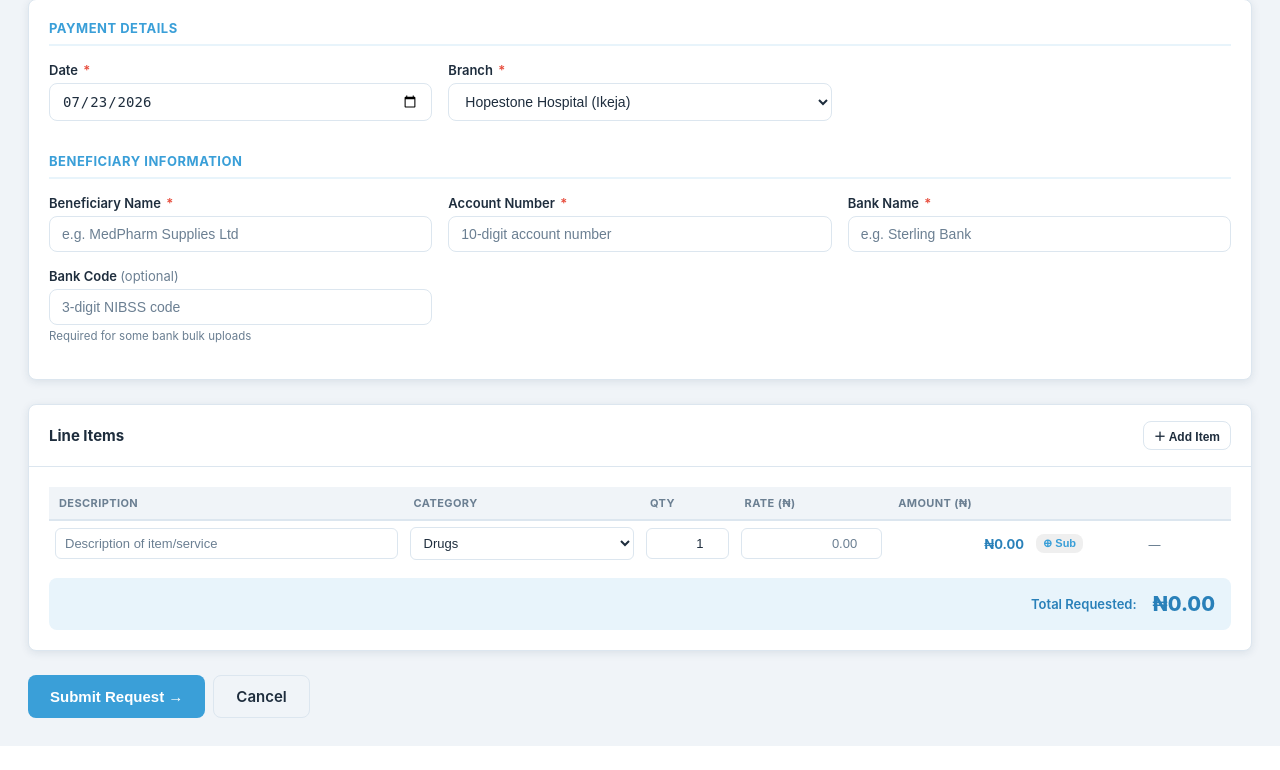
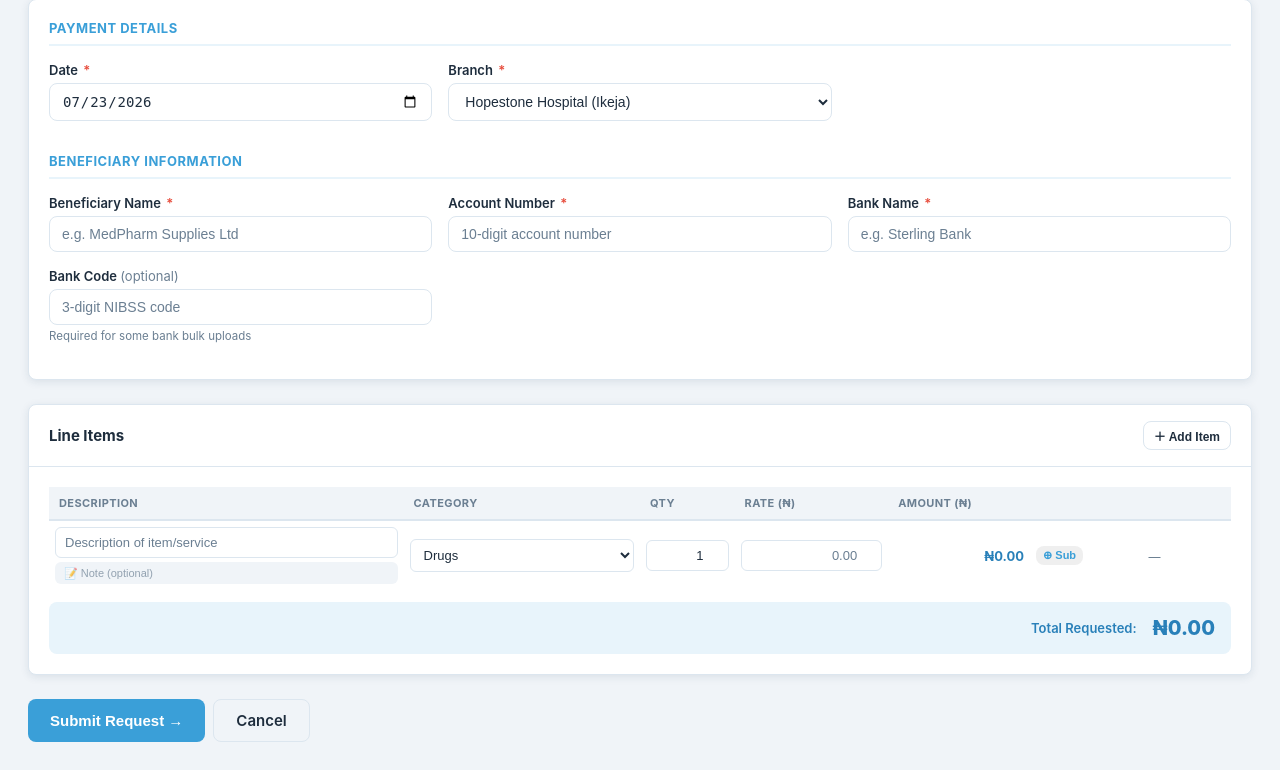
Before and after one commit to surediagnostic-cmd/hopestone-payments, a Flask app: page /requests/new in a window 1280 px wide. Shown: the part 98-868 px from the top of the page. Before the commit the page ends 844 px from the top, so only its background shows below. Run offline with Flask 3, Linux system fonts and the light colour scheme; a user stored in the database is signed in; data comes from the database, SQL or seed files in the repository.

Commit message:
Add per-item notes to payment request line items
- PaymentRequestItem: new nullable note column (VARCHAR 1000)
- app.py: migration adds note column to hop_payment_request_items
- new_request.html: small 📝 Note input below description for every
  item and sub-item row; serialised into items_json before submit
- routes/requests.py: persists note on all item types (standalone,
  parent roll-up, sub-item); note column added to Excel export
- request_detail.html + review_request.html: notes render as italic
  muted text below description when present (both parent and sub-item)

Co-Authored-By: Claude Sonnet 4.6 <noreply@anthropic.com>

```diff
--- a/app.py
+++ b/app.py
@@ -129,6 +129,20 @@ def _run_migrations():
             except Exception:
                 pass
 
+        result = conn.execute(text(
+            "SELECT column_name FROM information_schema.columns "
+            "WHERE table_name='hop_payment_request_items' AND column_name='note'"
+        ))
+        if not result.fetchone():
+            try:
+                conn.execute(text(
+                    "ALTER TABLE hop_payment_request_items ADD COLUMN note VARCHAR(1000)"
+                ))
+                conn.commit()
+                print("[migration] Added note to hop_payment_request_items", flush=True)
+            except Exception:
+                pass
+
 
 def _seed_defaults():
     from models import Branch, Category, User
--- a/models.py
+++ b/models.py
@@ -141,6 +141,7 @@ class PaymentRequestItem(db.Model):
         nullable=True,
     )
     description = db.Column(db.String(500), nullable=False)
+    note        = db.Column(db.String(1000), nullable=True)
     category_id = db.Column(db.Integer, db.ForeignKey("hop_categories.id"), nullable=False)
     quantity = db.Column(db.Integer, nullable=False, default=1)
     rate = db.Column(db.Numeric(14, 2), nullable=False)
--- a/routes/requests.py
+++ b/routes/requests.py
@@ -341,6 +341,7 @@ def new_request():
                     parent_item = PaymentRequestItem(
                         request_id=pr.id,
                         description=desc,
+                        note=node.get("note", "").strip() or None,
                         category_id=int(node.get("cat_id", 1)),
                         quantity=1,
                         rate=Decimal("0"),
@@ -362,6 +363,7 @@ def new_request():
                             request_id=pr.id,
                             parent_id=parent_item.id,
                             description=cdesc,
+                            note=child.get("note", "").strip() or None,
                             category_id=int(child.get("cat_id", 1)),
                             quantity=cqty,
                             rate=crate,
@@ -377,6 +379,7 @@ def new_request():
                     db.session.add(PaymentRequestItem(
                         request_id=pr.id,
                         description=desc,
+                        note=node.get("note", "").strip() or None,
                         category_id=int(node.get("cat_id", 1)),
                         quantity=qty,
                         rate=rate,
@@ -691,7 +694,7 @@ def export_requests():
     headers = [
         "Reference", "Date", "Branch", "Beneficiary Name", "Account Number",
         "Bank", "Bank Code", "Requested (₦)", "Approved (₦)", "Status",
-        "Category", "Parent Item", "Description", "Qty", "Rate (₦)", "Amount (₦)",
+        "Category", "Parent Item", "Description", "Note", "Qty", "Rate (₦)", "Amount (₦)",
         "Upload Status", "Submitted By",
     ]
     for col, h in enumerate(headers, 1):
@@ -720,11 +723,12 @@ def export_requests():
             ws.cell(row=row, column=11, value=item.category.name if item.category else "")
             ws.cell(row=row, column=12, value=item.parent_item.description if item.parent_id else "")
             ws.cell(row=row, column=13, value=item.description)
-            ws.cell(row=row, column=14, value=item.quantity)
-            ws.cell(row=row, column=15, value=float(item.rate))
-            ws.cell(row=row, column=16, value=float(item.amount))
-            ws.cell(row=row, column=17, value=pr.upload_status.replace("_", " ").title())
-            ws.cell(row=row, column=18, value=pr.submitter.name if pr.submitter else "")
+            ws.cell(row=row, column=14, value=item.note or "")
+            ws.cell(row=row, column=15, value=item.quantity)
+            ws.cell(row=row, column=16, value=float(item.rate))
+            ws.cell(row=row, column=17, value=float(item.amount))
+            ws.cell(row=row, column=18, value=pr.upload_status.replace("_", " ").title())
+            ws.cell(row=row, column=19, value=pr.submitter.name if pr.submitter else "")
             row += 1
 
     for col in ws.columns:
--- a/templates/new_request.html
+++ b/templates/new_request.html
@@ -24,6 +24,13 @@
 }
 .items-table input:focus, .items-table select:focus { border-color: var(--primary); }
 .items-table input[type=number] { text-align: right; }
+.item-note {
+  margin-top: 4px; font-size: 11px !important; padding: 4px 8px !important;
+  color: var(--muted) !important; border-color: transparent !important;
+  background: var(--bg) !important;
+}
+.item-note:focus { border-color: var(--primary) !important; background: var(--card) !important; }
+.item-note::placeholder { color: var(--muted); opacity: 0.7; }
 .remove-row-btn {
   background: none; border: none; cursor: pointer;
   color: var(--danger); font-size: 16px; padding: 4px 6px;
@@ -134,7 +141,10 @@
           <tbody id="itemsBody">
             <!-- First item row (index 0, not removable) -->
             <tr class="item-row" data-item-idx="0">
-              <td><input type="text" class="item-desc" placeholder="Description of item/service" /></td>
+              <td>
+                <input type="text" class="item-desc" placeholder="Description of item/service" />
+                <input type="text" class="item-note" placeholder="📝 Note (optional)" />
+              </td>
               <td>
                 <select class="item-cat">
                   <optgroup label="— Direct Costs —">
@@ -205,7 +215,10 @@
     tr.className = 'item-row';
     tr.dataset.itemIdx = idx;
     tr.innerHTML = `
-      <td><input type="text" class="item-desc" placeholder="Description of item/service" /></td>
+      <td>
+        <input type="text" class="item-desc" placeholder="Description of item/service" />
+        <input type="text" class="item-note" placeholder="📝 Note (optional)" />
+      </td>
       <td><select class="item-cat">${catOptionsHTML}</select></td>
       <td class="qty-cell">
         <input type="number" class="item-qty qty-input" value="1" min="1" step="1" oninput="calcRow(this, ${idx})" />
@@ -247,6 +260,7 @@
     tr.innerHTML = `
       <td class="item-desc-indent">
         <input type="text" class="item-desc" placeholder="↳ Sub-item description" style="padding-left:20px;" />
+        <input type="text" class="item-note" placeholder="📝 Note (optional)" style="padding-left:20px;" />
       </td>
       <td><select class="item-cat">${catOptionsHTML}</select></td>
       <td><input type="number" class="item-qty qty-input" value="1" min="1" step="1" oninput="calcSubRow(this, ${parentIdx})" /></td>
@@ -356,9 +370,10 @@
       const parentIdx = parentRow.dataset.itemIdx;
       const desc    = parentRow.querySelector('.item-desc').value.trim();
       const catId   = parentRow.querySelector('.item-cat').value;
+      const note    = (parentRow.querySelector('.item-note')?.value || '').trim();
       const subRows = document.querySelectorAll(`#itemsBody tr[data-parent-idx="${parentIdx}"]`);
 
-      const node = { desc, cat_id: catId, children: [] };
+      const node = { desc, cat_id: catId, note, children: [] };
 
       if (subRows.length > 0) {
         // Parent is a roll-up; qty/rate come from sub-items
@@ -369,8 +384,9 @@
           const scatId = subRow.querySelector('.item-cat').value;
           const sqty   = subRow.querySelector('.item-qty').value || '1';
           const srate  = subRow.querySelector('.item-rate').value || '0';
+          const snote  = (subRow.querySelector('.item-note')?.value || '').trim();
           if (sdesc) {
-            node.children.push({ desc: sdesc, cat_id: scatId, qty: sqty, rate: srate });
+            node.children.push({ desc: sdesc, cat_id: scatId, qty: sqty, rate: srate, note: snote });
           }
         });
       } else {
--- a/templates/request_detail.html
+++ b/templates/request_detail.html
@@ -246,6 +246,9 @@
                 {{ item.children|length }} sub-item{{ 's' if item.children|length != 1 else '' }}
               </span>
             {% endif %}
+            {% if item.note %}
+              <div style="font-size:11px;color:var(--muted);font-weight:400;margin-top:3px;font-style:italic;">📝 {{ item.note }}</div>
+            {% endif %}
           </td>
           <td>{{ item.category.name if item.category else '—' }}</td>
           <td>
@@ -266,6 +269,9 @@
           <td></td>
           <td style="padding-left:26px;border-left:3px solid var(--primary);font-size:13px;color:var(--muted);">
             ↳ {{ sub.description }}
+            {% if sub.note %}
+              <div style="font-size:11px;font-style:italic;margin-top:2px;">📝 {{ sub.note }}</div>
+            {% endif %}
           </td>
           <td style="font-size:12px;">{{ sub.category.name if sub.category else '—' }}</td>
           <td style="font-size:12px;">
--- a/templates/review_request.html
+++ b/templates/review_request.html
@@ -107,6 +107,9 @@
                     {{ item.children|length }} sub-item{{ 's' if item.children|length != 1 else '' }}
                   </span>
                 {% endif %}
+                {% if item.note %}
+                  <div style="font-size:11px;color:var(--muted);font-weight:400;margin-top:3px;font-style:italic;">📝 {{ item.note }}</div>
+                {% endif %}
               </td>
               <td>
                 <div style="font-size:13px;">{{ item.category.name if item.category else '—' }}</div>
@@ -125,6 +128,9 @@
               <td></td>
               <td style="padding-left:26px;border-left:3px solid var(--primary);font-size:13px;color:var(--muted);">
                 ↳ {{ sub.description }}
+                {% if sub.note %}
+                  <div style="font-size:11px;font-style:italic;margin-top:2px;">📝 {{ sub.note }}</div>
+                {% endif %}
               </td>
               <td>
                 <div style="font-size:12px;">{{ sub.category.name if sub.category else '—' }}</div>
```
